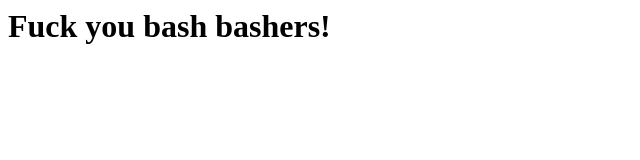
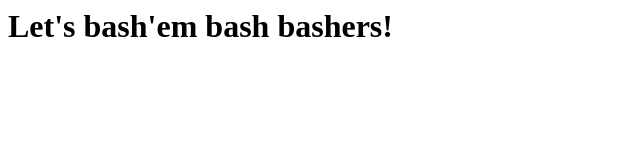
Before and after one commit to bekkopen/bash-tutorial, a plain HTML site: page httpd/index.html in a window 1280 px wide. Shown: the whole page, without its empty margins (0-640 px from the left). Drawn offline with Linux system fonts and the light colour scheme.

Commit message:
Minor bugs and fixed rollback.sh

```diff
--- a/httpd/index.html
+++ b/httpd/index.html
@@ -6,6 +6,6 @@
   <title>bash rules!</title>
 </head>
 <body>
-  <h1>Fuck you bash bashers!</h1>
+  <h1>Let's bash'em bash bashers!</h1>
 </body>
 </html>
```
Also changed, not shown: 4 other files.
